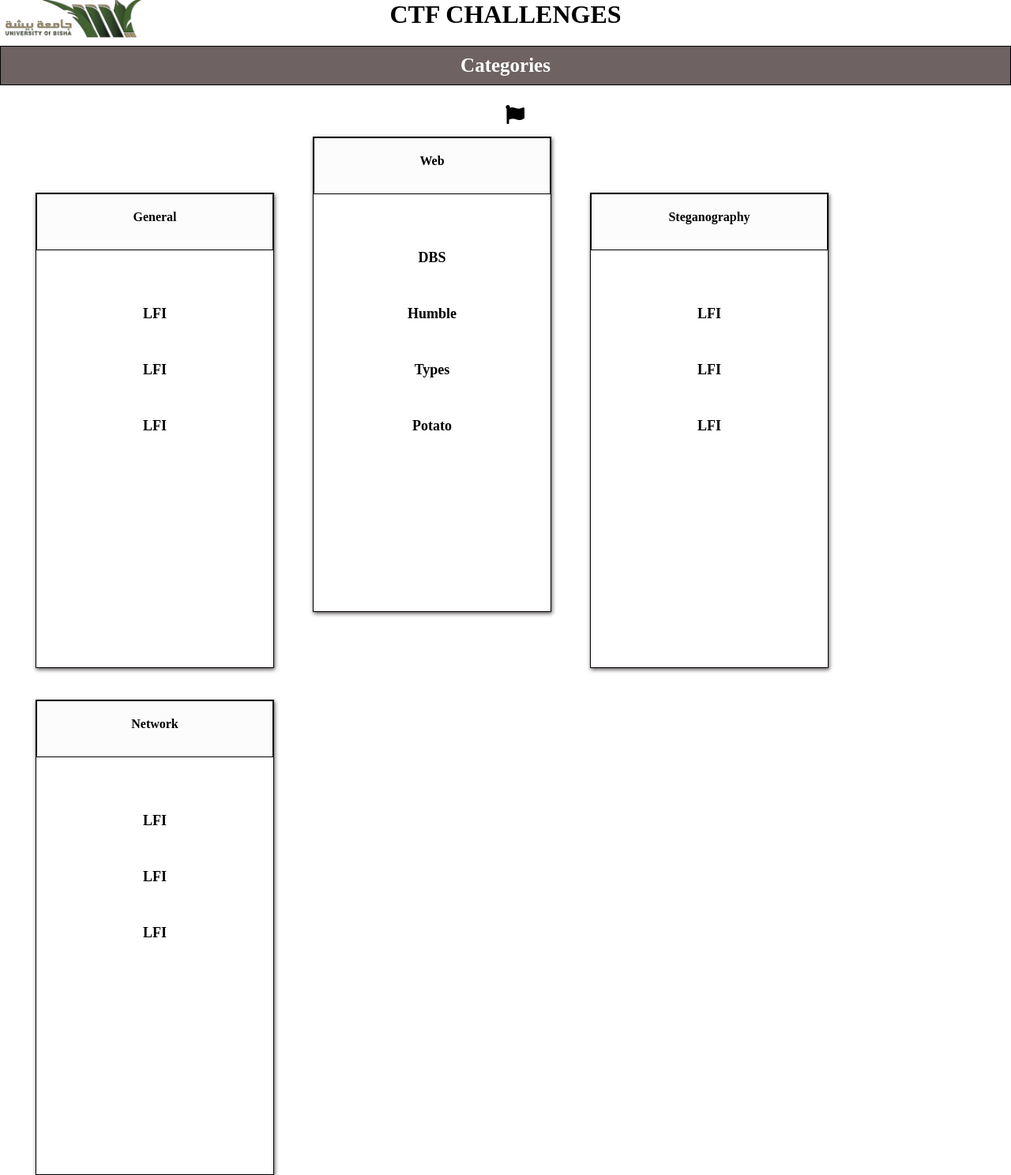
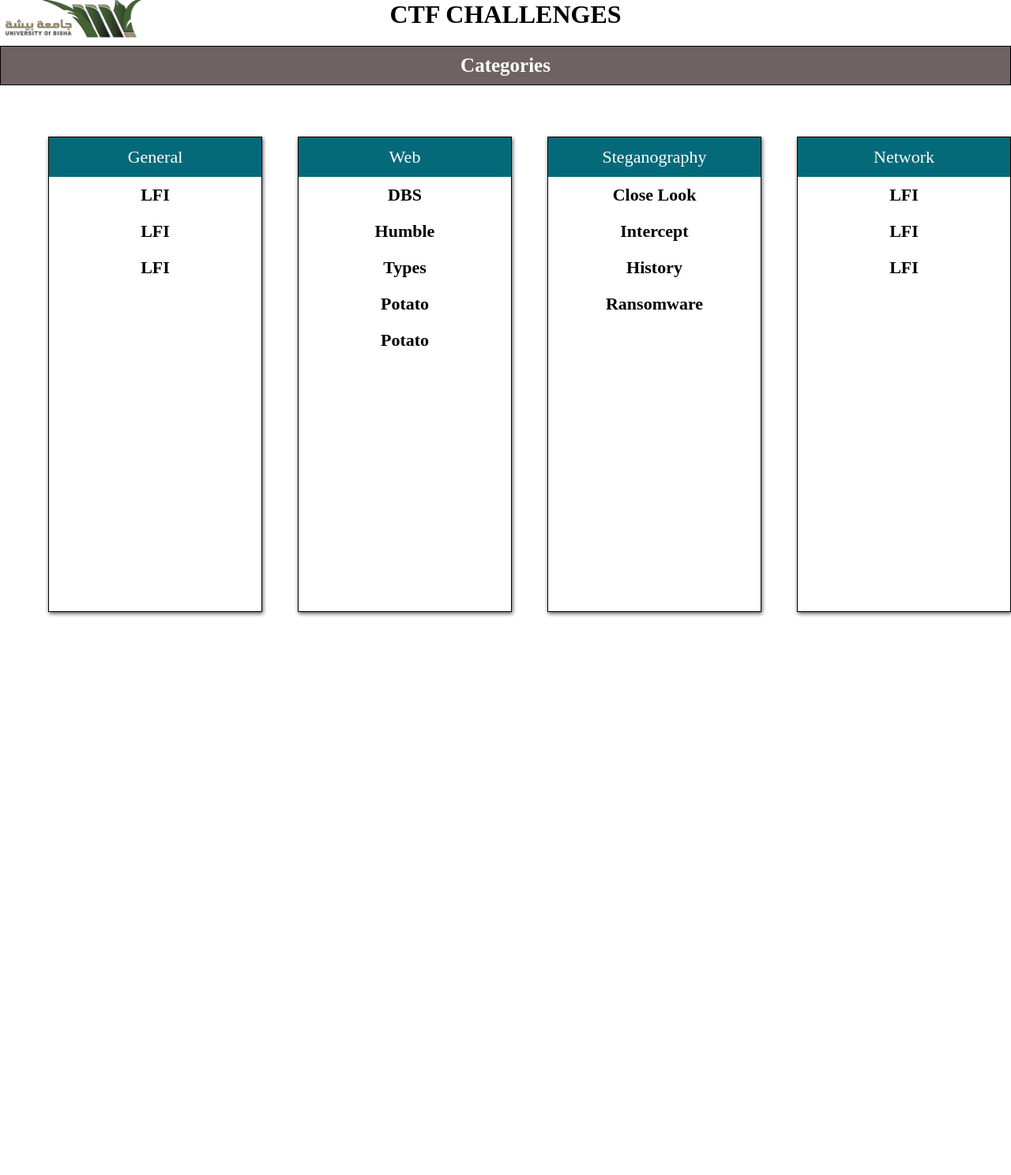
Before and after one commit to JehadAlqurashi/CTF-challange, a PHP site: page / in a window 1280 px wide. Shown: the whole page at 79% size. After the commit the page ends 781 px from the top, so only its background shows below. Run offline with PHP 8.4, Linux system fonts and the light colour scheme; some libraries are stand-ins or nearby versions.

Commit message:
Edit index.php

```diff
--- a/css/index.css
+++ b/css/index.css
@@ -5,6 +5,7 @@
     margin: 0;
 
 }
+
 .head{
     text-align: center;
     color:black;
@@ -42,18 +43,15 @@
     border:1px solid black;
     height:600px;
     width: 300px;
-    display: inline-block;
     box-shadow: 1px 2px 5px  #585252;
 }
 .webOrder{
     list-style: none;
-}
-.webOrder li{
-    margin:50px;
+    padding: 0;
+    margin: 0;
 }
 a {
     text-decoration: none;
-    position: relative;
     top:20px;
     right: 20px;
     color:black;
@@ -62,3 +60,32 @@
     font-style: revert;
 
 }
+.menu{
+    display: flex;
+    justify-content: center;
+}
+
+.menu h4{
+    background-color: #6e6262;
+    font-size: 22px;
+    margin: 0px;
+    height: 40px;
+
+}
+.title{
+    background-color: #046A7A;
+    font-size: 22px;
+    height: 50px;
+    display: flex;
+    justify-content: center;
+    align-items: center;
+}
+.content ul li{
+    width: 100%;
+    font-size: 22px;
+    padding-top: 10px;
+    padding-bottom: 10px;
+}
+.content ul li:hover{
+    background-color: #CBCBCA;
+}
--- /dev/null
+++ b/general/Close_Look.php
@@ -0,0 +1,2 @@
+<?php
+echo "I am an Organization that releases the Top 10 Vulnerabilities in Application Security . I am ……?";
--- /dev/null
+++ b/general/intercept.php
@@ -0,0 +1,2 @@
+<?php
+echo "the attacker intercept information between receiver and sender. what is the attack name?";
--- a/index.php
+++ b/index.php
@@ -14,41 +14,52 @@
                 <h1>CTF CHALLENGES </h1>
                 </div>
                 <h3 class="head2">Categories</h3>
-                <div class="cate">
-                    <i style="font-size:24px;position: absolute;color:black;left: 50%" class="fas fa-flag"></i>
+                <div class="menu">
+                    <i class="fas fa-flag"></i>
                         <div class="web">
-                                <h4 style="background: #fdfcfc;border:1px solid black;margin-top: 0;color:black;height: 70px"><span style="position: relative ;top:20px;font-weight: bold">General</span></h4>
+                            <div class="title">General</div>
+                            <div class="content">
                                 <ul class="webOrder">
-                                    <li><a href="web/" >LFI</a></li>
-                                    <li><a href="web/" >LFI</a></li>
-                                    <li><a href="web/" >LFI</a></li>
+                                <a href="web/" ><li>LFI</li></a>
+                                <a href="web/" > <li>LFI</li></a>
+                                <a href="web/" > <li>LFI</li></a>
                                 </ul>
                             </div>
+                        </div>
                         <div class="web">
-                        <h4 style="background: #fdfcfc;border:1px solid black;margin-top: 0;color:black;height: 70px"><span style="position: relative ;top:20px;font-weight: bold">Web</span></h4>
+                            <div class="title">Web</div>
+                            <div class="content">
                                 <ul class="webOrder">
-                            <li><a href="web/DBS">DBS</a></li>
-                            <li><a href="web/Humble">Humble</a></li>
-                            <li><a href="web/type" >Types</a></li>
-                            <li><a href="web/Potato">Potato</a></li>
+                                  <a href="web/DBS"><li>DBS</li></a>
+                                  <a href="web/Humble"><li>Humble</li></a>
+                                  <a href="web/type" ><li>Types</li></a>
+                                  <a href="web/Potato"><li>Potato</li></a>
+                                  <a href="web/Potato"> <li>Potato</li></a>
                                 </ul>
                             </div>
+                        </div>
                         <div class="web">
-                        <h4 style="background: #fdfcfc;border:1px solid black;margin-top: 0;color:black;height: 70px"><span style="position: relative ;top:20px;font-weight: bold">Steganography</span></h4>
+                            <div class="title">Steganography</div>
+                            <div class="content">
                                 <ul class="webOrder">
-                            <li><a href="web/">LFI</a></li>
-                            <li><a href="web/" >LFI</a></li>
-                            <li><a href="web/" >LFI</a></li>
+                                <a href="general/close_look.php"><li>Close Look</li></a>
+                                <a href="general/intercept.php"><li>Intercept</li></a>
+                                <a href="general/history.php" ><li>History</li></a>
+                                <a href="general/ransomware.php" ><li>Ransomware</li></a>
                                 </ul>
                             </div>
+                        </div>
                         <div class="web">
-                        <h4 style="background: #fdfcfc;border:1px solid black;margin-top: 0;color:black;height: 70px"><span style="position: relative ;top:20px;font-weight: bold">Network</span></h4>
+                            <div class="title">Network</div>
+                            <div class="content">
                                 <ul class="webOrder">
-                            <li><a href="web/" >LFI</a></li>
-                            <li><a href="web/">LFI</a></li>
-                            <li><a href="web/">LFI</a></li>
+                                <a href="web/"><li>LFI</li></a>
+                                <a href="web/" ><li>LFI</li></a>
+                                <a href="web/" ><li>LFI</li></a>
                                 </ul>
                             </div>
+                        </div>
+
                 </div>
 
         </body>
--- a/web/DBS/index.php
+++ b/web/DBS/index.php
@@ -9,6 +9,8 @@
     $check = $connect->query("select * from users where email='$email' and password='$password' ");
     if(!$check->num_rows){
         $fail =  "Email Or Password is Wrong";
+    }else{
+        echo "Login Success";
     }
 }
 
@@ -19,7 +21,9 @@
 <div class="login">
 
   <div class="form">
-  <?php echo $fail; ?>
+  <?php if(isset($fail)){
+      echo $fail;
+  }; ?>
     <form class="login-form" action="" method="post">
       <span class="material-icons">lock</span>
       <input name="email" type="text" placeholder="email" required pattern="[a-z0-9._%+-]+@[a-z0-9.-]+\.[a-z]{2,4}$" required/>
```
Lines whose indentation alone changed are shown as unchanged.
